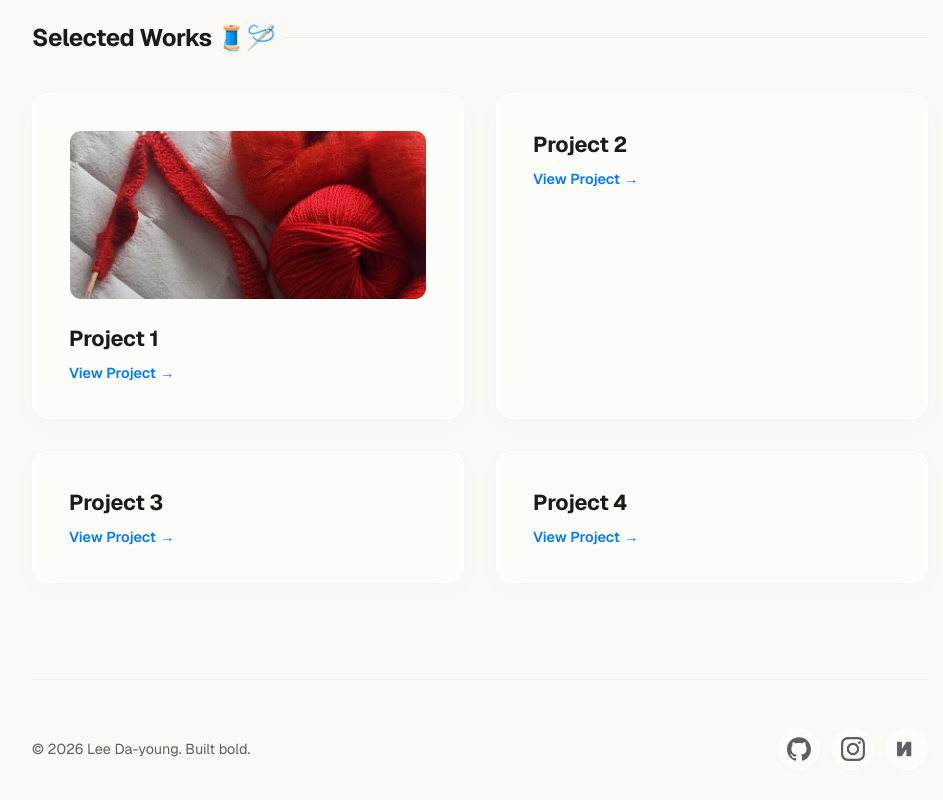
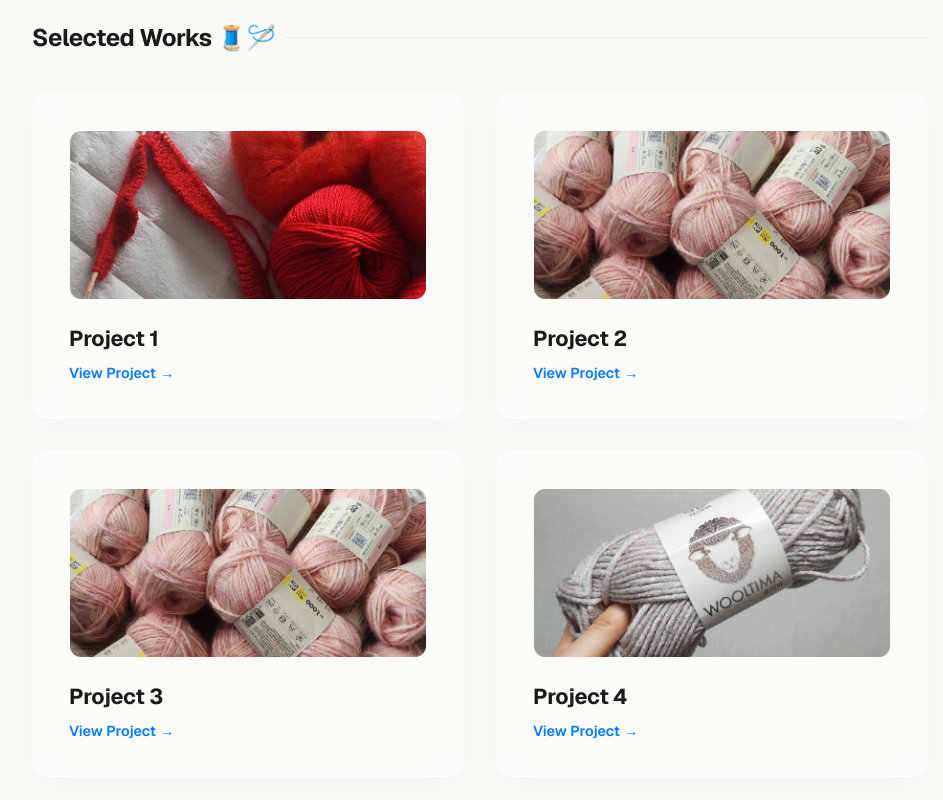
Before and after one commit to leedayoung0429-cell/my-link, a Next.js app: page / in a window 1280 px wide. Shown: the part 754-1554 px from the top of the page, without its empty margins (160-1103 px from the left). Built offline with nearby package versions, Linux system fonts and the light colour scheme.

Commit message:
feat: integrate thumbnail images for Projects 2, 3, and 4 from Naver Blog

```diff
--- a/src/app/page.tsx
+++ b/src/app/page.tsx
@@ -9,15 +9,18 @@ export default function Home() {
     },
     {
       title: "Project 2",
-      link: "https://blog.naver.com/leedayoung0429/223753774534"
+      link: "https://blog.naver.com/leedayoung0429/223753774534",
+      img: "/project2.jpg"
     },
     {
       title: "Project 3",
-      link: "https://blog.naver.com/leedayoung0429/223753774534"
+      link: "https://blog.naver.com/leedayoung0429/223753774534",
+      img: "/project2.jpg"
     },
     {
       title: "Project 4",
-      link: "https://blog.naver.com/leedayoung0429/224230464654"
+      link: "https://blog.naver.com/leedayoung0429/224230464654",
+      img: "/project4.jpg"
     }
   ];
 
```
Also changed, not shown: public/project2.jpg (added), public/project4.jpg (added).
